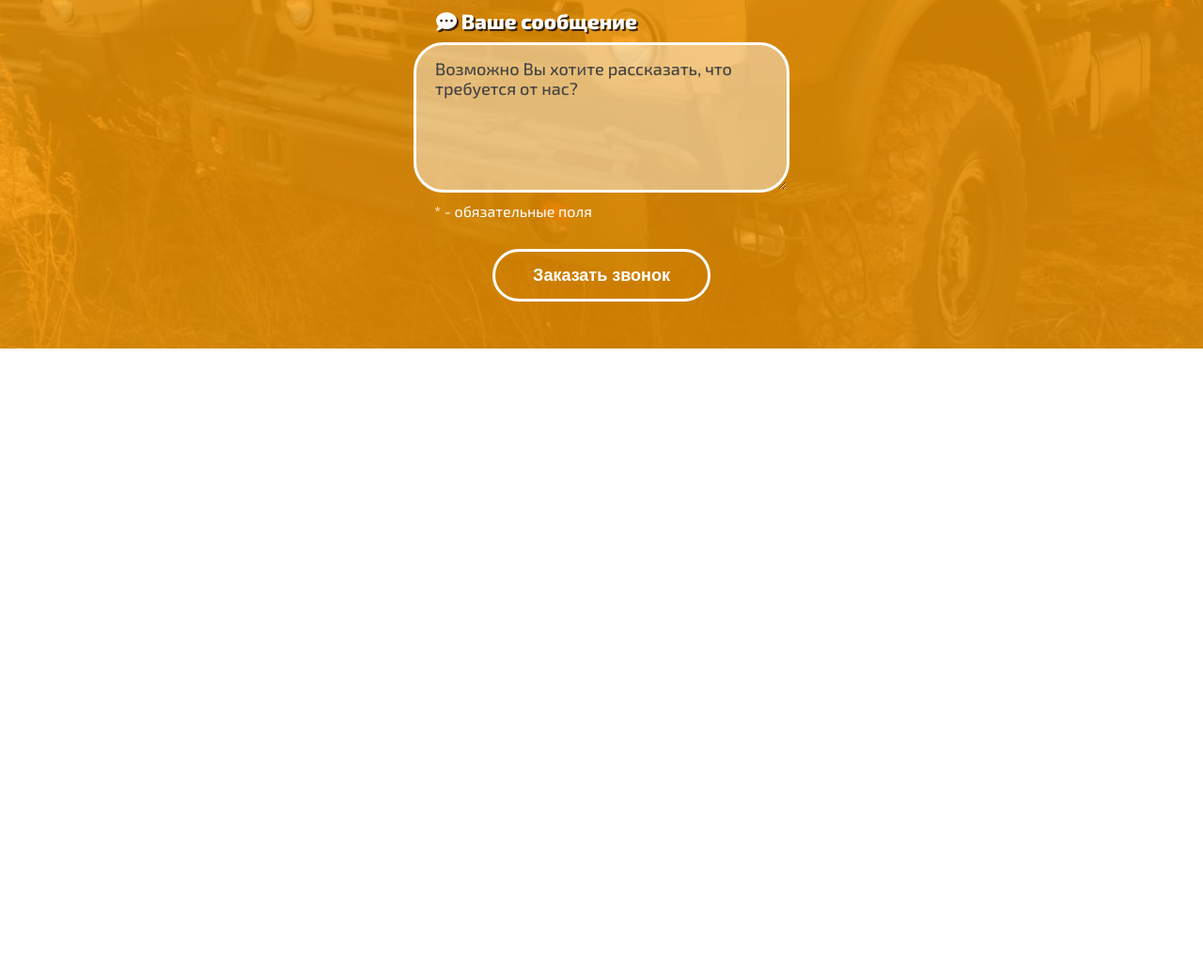
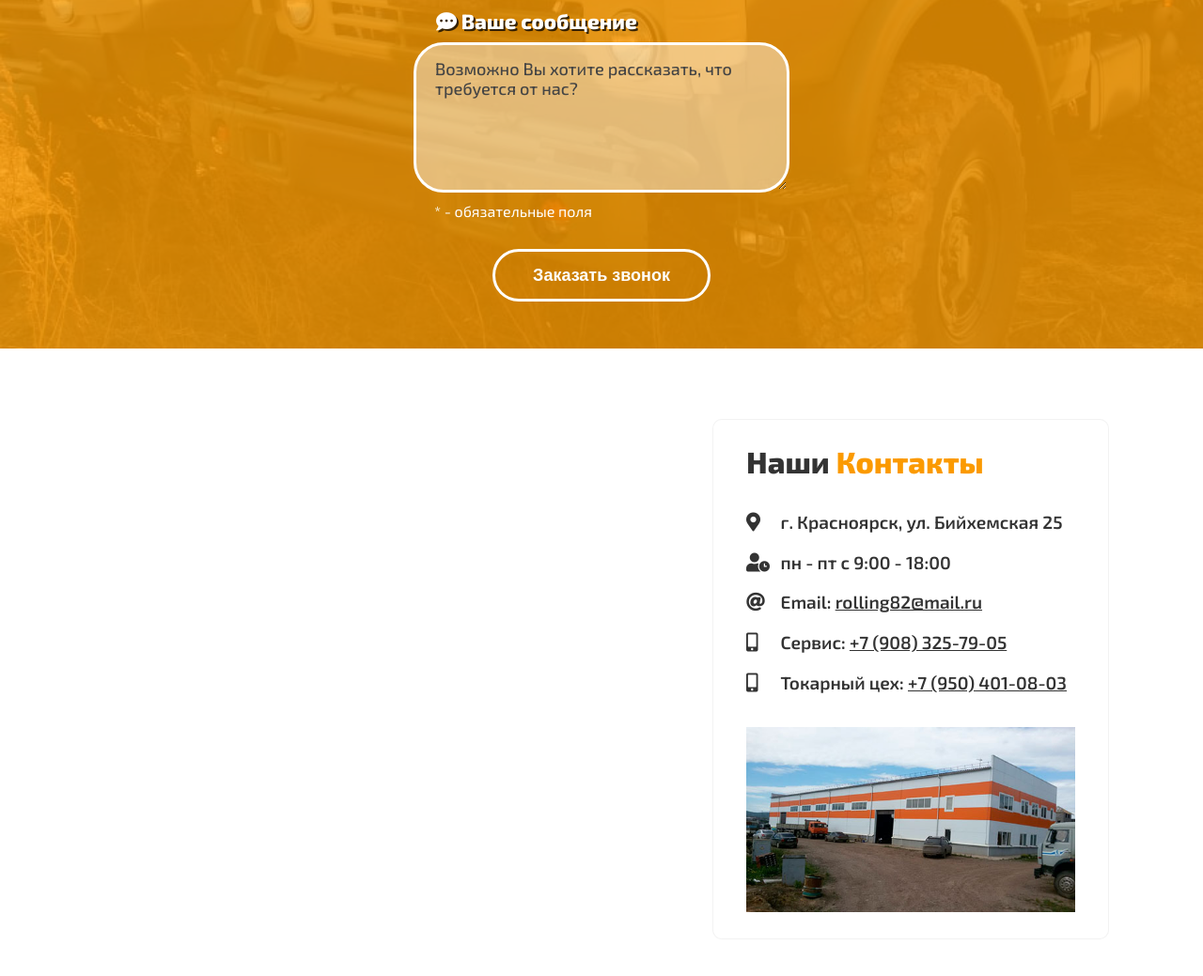
Before and after one commit to KepCoil/bugach, a website: page app/index.html in a window 1280 px wide. Shown: the part 2602-3641 px from the top of the page at 94% size. Before the commit the page ends 2973 px from the top, so only its background shows below. Drawn offline with Linux system fonts and the light colour scheme.

Commit message:
footer map ready

```diff
--- a/app/index.html
+++ b/app/index.html
@@ -240,7 +240,7 @@
 								<option value="to">Техническое обслуживание</option>
 								<option value="lathe-works">Токарные и фрезерные работы</option>
 								<option value="spec-tech">Ремонт оборудования спец. техники</option>
-								<option value="individ">Разработка агрегатов и приспособлений по заказу клиента</option>
+								<option value="individ">Работы по заказу клиента</option>
 								<option value="other-work">Иные работы</option>
 							</select>
 						</div>
@@ -268,8 +268,70 @@
 		</section>
 
 
+		<footer class="foot-cont">
+			<div class="map-cont">
+				<div id="ya-map" class="map-cont__map"></div>
+				<div class="map-cont__info">
+					<h2 class="map-cont__title">Наши <span class="accent">Контакты</span></h2>
+
+					<div class="map-cont__item">
+						<i class="map-cont__icon fas fa-map-marker-alt"></i>
+						<span class="map-cont__text">г. Красноярск, ул. Бийхемская 25</span>
+					</div>
+					<div class="map-cont__item">
+						<i class="map-cont__icon fas fa-user-clock"></i>
+						<span class="map-cont__text">пн - пт с 9:00 - 18:00</span>
+					</div>
+					<div class="map-cont__item">
+						<i class="map-cont__icon fas fa-at"></i>
+						<span class="map-cont__text">Email: <a class="map-cont__link" href="mailto:rolling82@mail.ru">rolling82@mail.ru</a></span>
+					</div>
+					<div class="map-cont__item">
+						<i class="map-cont__icon fas fa-mobile-alt"></i>
+						<span class="map-cont__text">Сервис: <a class="map-cont__link" href="tel:89083257905">+7 (908) 325-79-05</a></span>
+					</div>
+					<div class="map-cont__item">
+						<i class="map-cont__icon fas fa-mobile-alt"></i>
+						<span class="map-cont__text">Токарный цех: <a class="map-cont__link" href="tel:89504010803">+7 (950) 401-08-03</a></span>
+					</div>
+
+					<div class="map-cont__item map-cont__item_mg-wrap">
+						<img src="img/build-cont.jpg" alt="Фото мастерской" class="map-cont__img" title="Фото здания мастерской">
+					</div>
+				</div>
+			</div>
+		</footer>
+
+
 	</main>
 	<script src="js/scripts.min.js"></script>
+	<script src="https://api-maps.yandex.ru/2.1/?apikey=08b5831f-615f-4c03-9dc8-777650b3ee4b&lang=ru_RU"></script>
+	<script>
+		// Yandex Map
+		ymaps.ready(function () {
+			var myMap = new ymaps.Map('ya-map', {
+					center: [56.05339750477862,92.7787498949697],
+					zoom: 16,
+					controls: ['zoomControl', 'fullscreenControl']
+				}, {
+					searchControlProvider: 'yandex#search'
+				}),
+				myPlacemark = new ymaps.Placemark([56.054980, 92.770295], {
+					balloonContentHeader: "Ремонтно-механическая мастерская Бугач",
+					balloonContentBody: "ул. Бийхемская 25",
+				},
+				{
+					preset: 'islands#orangeIcon'
+				});
+
+			myMap.geoObjects.add(myPlacemark);
+			myMap.behaviors.disable('scrollZoom')
+
+		});
+
+
+		// Yandex Metrika
+	</script>
 
 </body>
 </html>
--- a/app/sass/main.sass
+++ b/app/sass/main.sass
@@ -236,6 +236,46 @@
 .selectize-input
 	color: #444
 
+.map-cont
+	position: relative
+	&__map
+		width: 100%
+		height: rem(750px)
+		z-index: 1
+	&__info
+		position: absolute
+		top: 75px
+		margin-bottom: 75px
+		right: 100px
+		padding: rem(25px 35px)
+		background-color: rgba(255,255,255,0.8)
+		border: 1px solid rgba(0,0,0,.05)
+		border-radius: 10px
+	&__item
+		white-space: nowrap
+		margin-bottom: rem(20px)
+	&__icon
+		width: rem(25px)
+		height: auto
+		margin-right: rem(8px)
+		font-size: rem(20px)
+	&__text
+		font-size: rem(19px)
+		font-weight: 600
+	&__title
+		font-size: rem(32px)
+		margin: rem(0 0 35px 0)
+	&__link
+		color: $default-color
+		transition: color $main-trans
+		&:hover
+			color: $orange
+	&__item_mg-wrap
+		margin: rem(35px 0 0 0)
+	&__img
+		display: inline-block
+		width: rem(350px)
+		height: auto
 
 /**/
 @import "media" // Всегда в конце
--- a/gulpfile.js
+++ b/gulpfile.js
@@ -14,6 +14,7 @@ gulp.task('browser-sync', function() {
 		server: {
 			baseDir: 'app'
 		},
+		browser: 'Firefox',
 		notify: false,
 		// tunnel: true,
 		// tunnel: "projectmane", //Demonstration page: http://projectmane.localtunnel.me
```
Also changed, not shown: app/css/main.min.css, app/img/build-cont.jpg (added), app/img/Карта.png (deleted).
